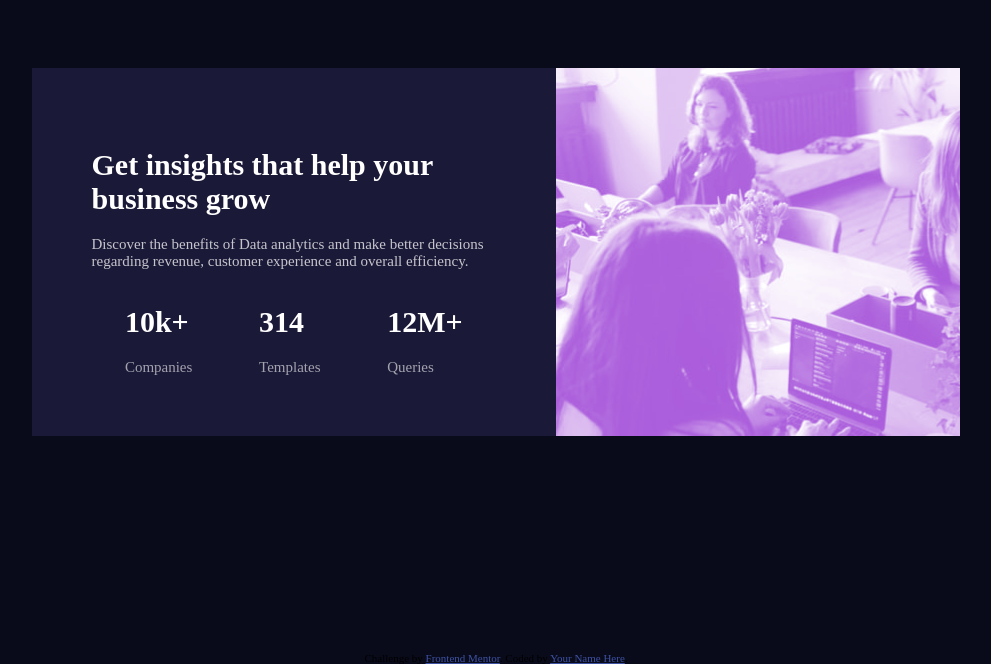
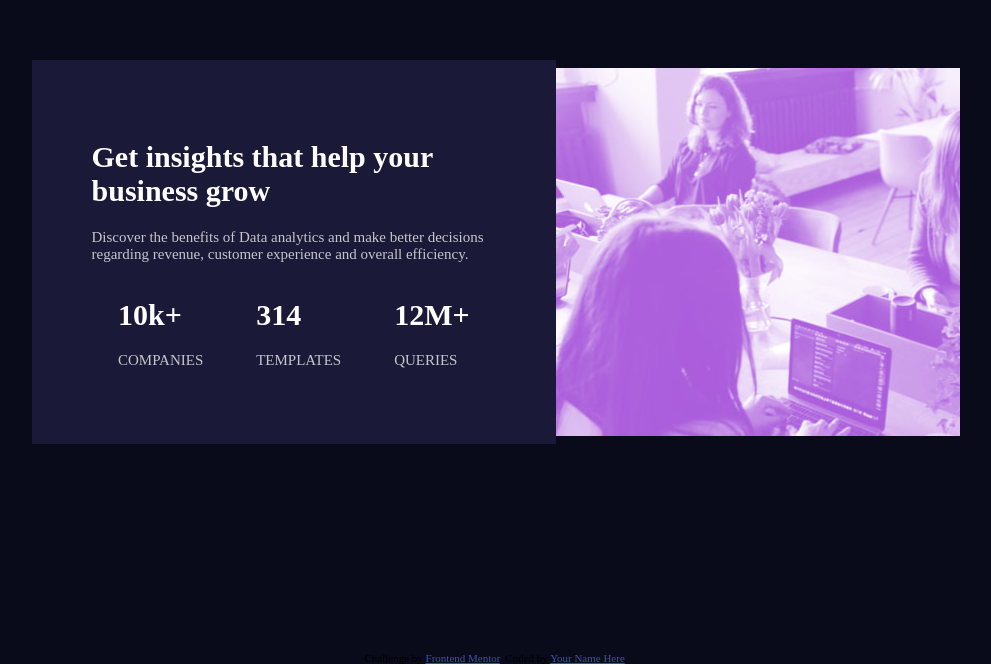
Before and after one commit to kiandre-riley/kiandre-riley.github.io, a plain HTML site: page stats-preview-card-component-main/index.html in a window 1280 px wide. Shown: the part 156-820 px from the top of the page, without its empty margins (144-1135 px from the left). Drawn offline with Linux system fonts and the light colour scheme.

Commit message:
Update index.html

```diff
--- a/stats-preview-card-component-main/index.html
+++ b/stats-preview-card-component-main/index.html
@@ -30,9 +30,9 @@ and it is also responsive so it will changes sizes when on phone. -->
     <h1>Get insights that help your business grow</h1>
     <p>Discover the benefits of Data analytics and make better decisions regarding revenue, customer experience and overall efficiency.</p>
     <div class="box-1-stats">
-      <div class = "stats-1"><h1>10k+</h1> Companies</div>
-      <div class = "stats-2"><h1>314</h1> Templates</div>
-      <div class = "stats-3"><h1>12M+</h1> Queries</div>
+      <div class = "stats-1"><h1>10k+</h1><p>COMPANIES</p></div>
+      <div class = "stats-2"><h1>314</h1><p>TEMPLATES</p></div>
+      <div class = "stats-3"><h1>12M+</h1><p>QUERIES</p></div>
     </div>
 
   </div>
```
